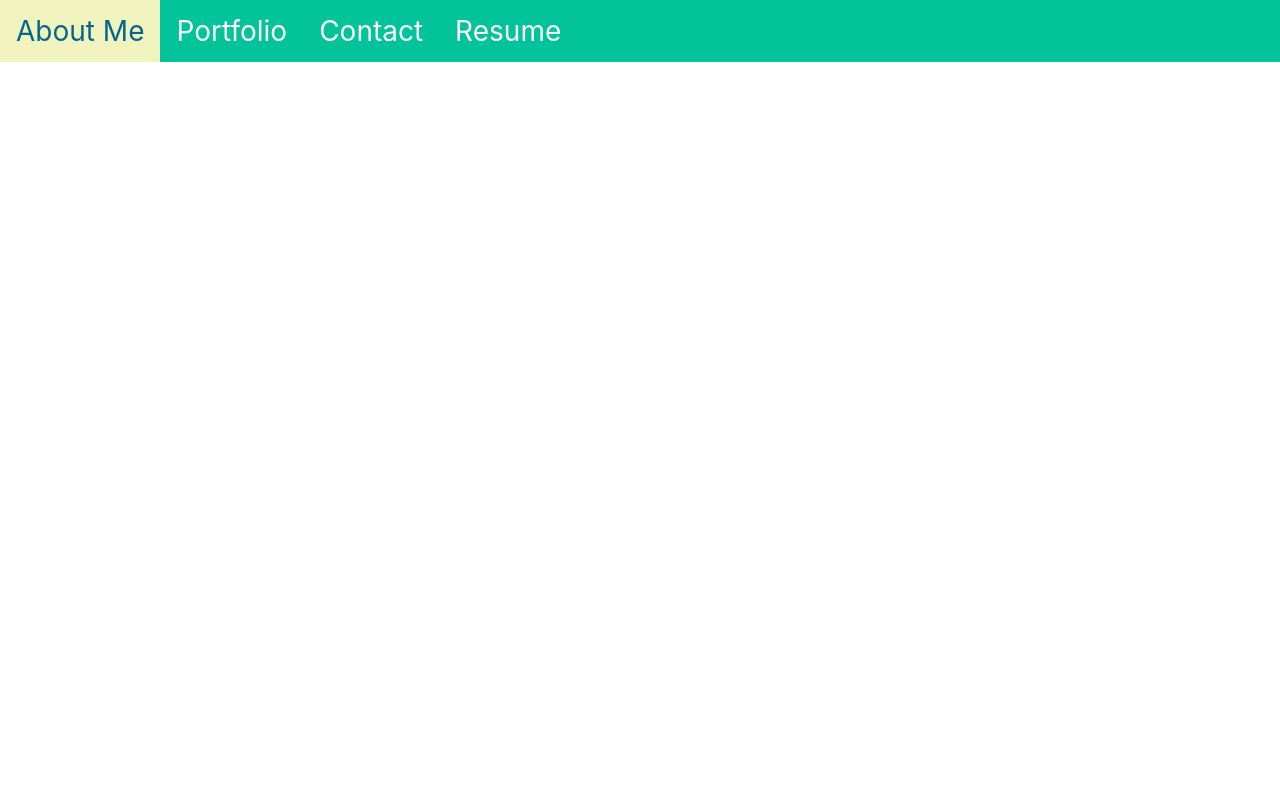
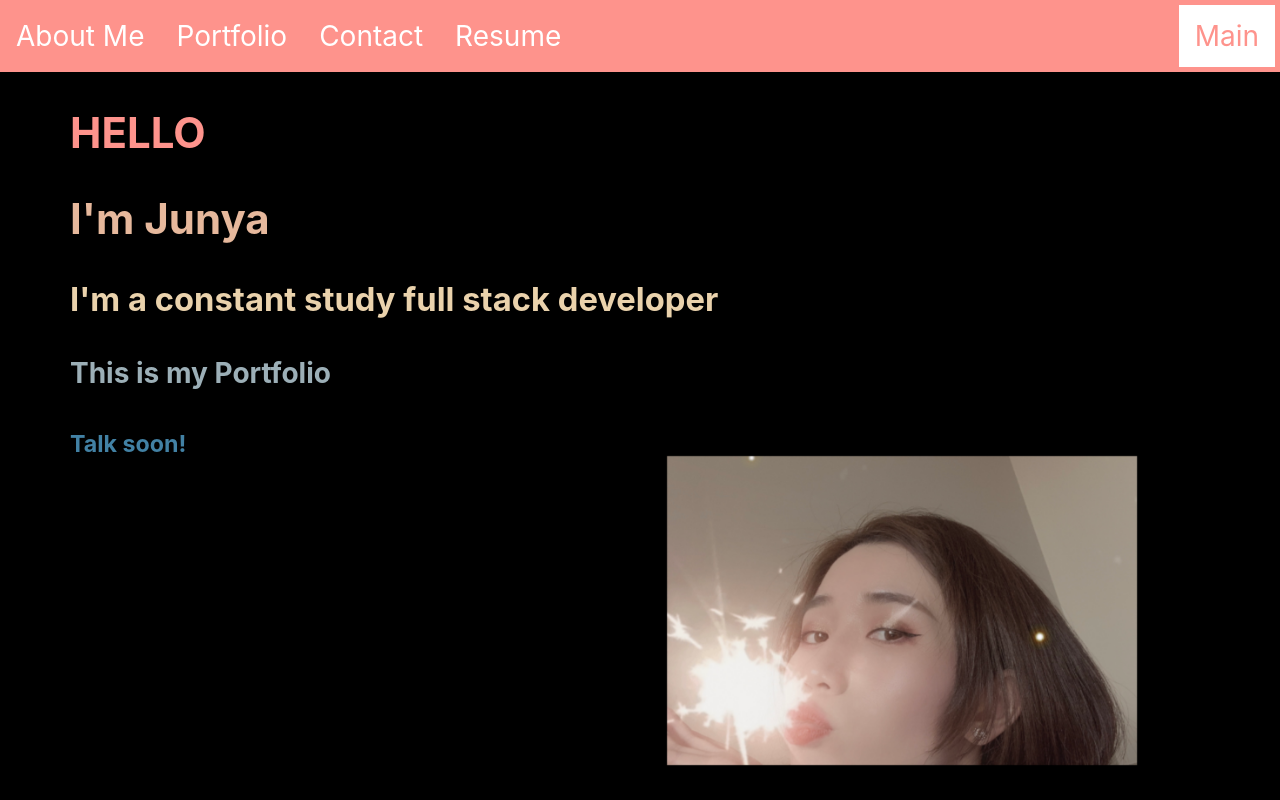
Before and after one commit to JunyaQ/Bootcamp_challenge20_NewPortfolio, a React (Create React App) app: page / in a window 1280 px wide. Built offline with nearby package versions, Linux system fonts and the light colour scheme.

Commit message:
main page

```diff
--- a/src/App.js
+++ b/src/App.js
@@ -1,13 +1,15 @@
 // /import logo from './logo.svg';
 import './App.css';
 import Nav from './component/Nav';
+import Main from './component/Main';
+//import About from './component/About';
 
 function App() {
   return (
     <div>
        <Nav></Nav>
       <main>
-
+       <Main></Main>
       </main>
     </div>
   );
--- a/src/component/About/index.jsx
+++ b/src/component/About/index.jsx
@@ -1,7 +1,10 @@
 import React from "react";
+
+
 function About(){
     return (
 <section className="about">
+
 
 </section>
     )
--- /dev/null
+++ b/src/component/Main/index.jsx
@@ -0,0 +1,21 @@
+import React from "react";
+import person from "../../assets/person.JPG"
+function Main(){
+    return(
+        <section>
+
+    <img className ="person" src={person} alt="Portfolio person"></img>
+
+     <div className="left" >
+   <h1 className="main-color1">HELLO</h1>
+   <h2 className="main-color2">I'm Junya</h2>
+   <h3 className="main-color3">I'm a constant study full stack developer</h3>
+   <h4 className="main-color4">This is my Portfolio</h4>
+   <h5 className="main-color5">Talk soon!</h5>
+   </div>
+    </section>
+
+    )
+
+}
+export default Main;
--- a/src/component/Nav/index.jsx
+++ b/src/component/Nav/index.jsx
@@ -10,6 +10,7 @@ function Nav(){
   <li className="nav-item"><a href="#portfolio" onClick={() =>onClickHandler()}>Portfolio</a></li>
   <li className="nav-item"><a href="#contact" onClick={() =>onClickHandler()}>Contact</a></li>
   <li className="nav-item"><a href="#resume" onClick={() =>onClickHandler()}>Resume</a></li>
+  <li className="nav-right"><a class="active" href="#main">Main</a></li>
 </ul>
 </section>
     )
--- a/src/index.css
+++ b/src/index.css
@@ -12,11 +12,11 @@ code {
     monospace;
 }
 :root{
-  --title-color:#05668d;
-  --background-color:#f0f3bd;
-  --border-color: #02c39a;
-  --middle-color: #00a896;
-  --paragraph-color:#028090;
+  --main-color1: #fe938c;
+  --main-color2:#e6b89c;
+  --main-color3:#ead2ac;
+  --main-color4:#9cafb7;
+  --main-color5: #4281a4;
 }
 
 html,
@@ -26,6 +26,20 @@ body {
 
 body {
   font-size: 28px;
+  background-color: black;
+}
+/*about*/
+.person{
+ padding: 15px;
+ height: auto;
+ width: 300px;
+}
+
+/*nav*/
+.nav-right{
+  float: right;
+  margin-right: 5px;
+
 }
 
 ul {
@@ -33,14 +47,17 @@ ul {
   margin: 0;
   padding: 0;
   overflow: hidden;
-  background-color: var(--border-color);
+  background-color: var(--main-color1);
   position: -webkit-sticky; /* Safari */
   position: sticky;
   top: 0;
+
 }
 
 li {
   float: left;
+  margin-bottom: 5px;
+  margin-top: 5px;
 }
 
 li a {
@@ -52,11 +69,40 @@ li a {
 }
 
 li a:hover {
-  background-color: var(--background-color);
-  color: var(--title-color);
+  color: var(--main-color3);
 }
 
 .active {
   background-color: white;
-  color: var(--title-color);
+  color: var(--main-color1);
 }
+
+/*main*/
+.main-color1{
+  color: var(--main-color1);
+}
+.main-color2{
+  color:var(--main-color2);
+}
+.main-color3{
+  color: var(--main-color3);
+}
+.main-color4{
+  color: var(--main-color4);
+}
+.main-color5{
+  color: var(--main-color5);
+}
+.left{
+  float: left;
+  margin-left: 70px;
+  position: relative;
+
+}
+.person{
+  float: right;
+  position:fixed;
+  width: 470px;
+  bottom:20px;
+  right:10%;
+}
```
Also changed, not shown: src/assets/mainpage.jpg (added), src/assets/person.JPG (added).
